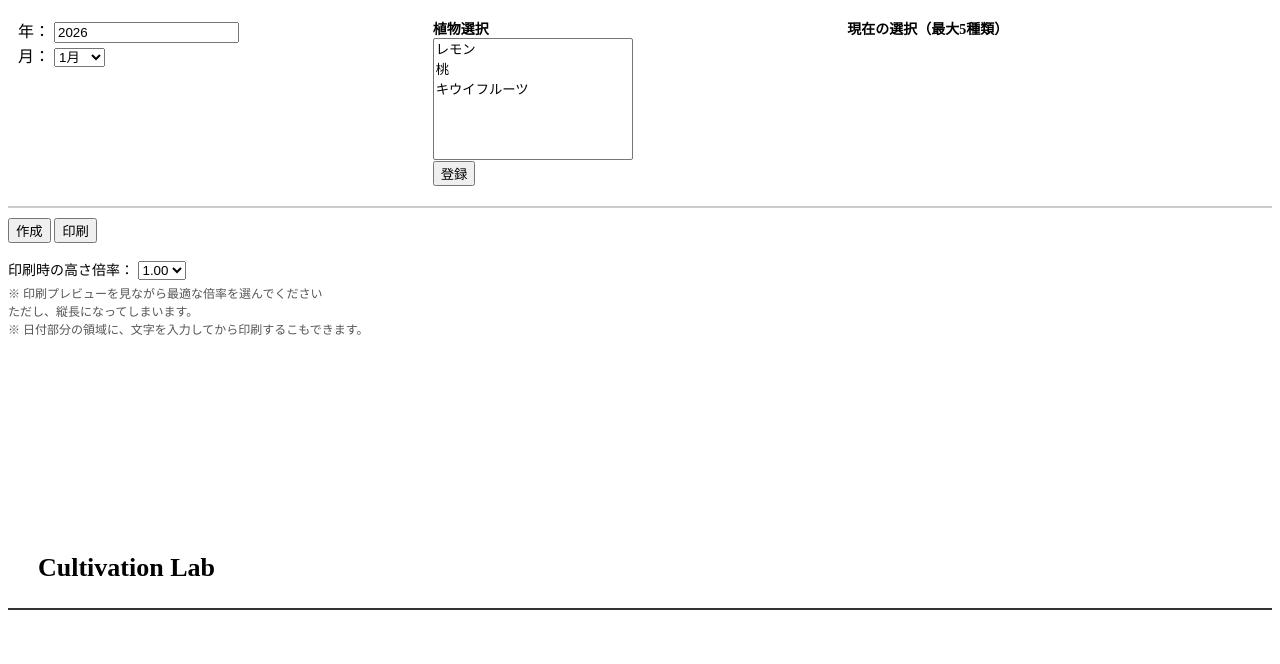
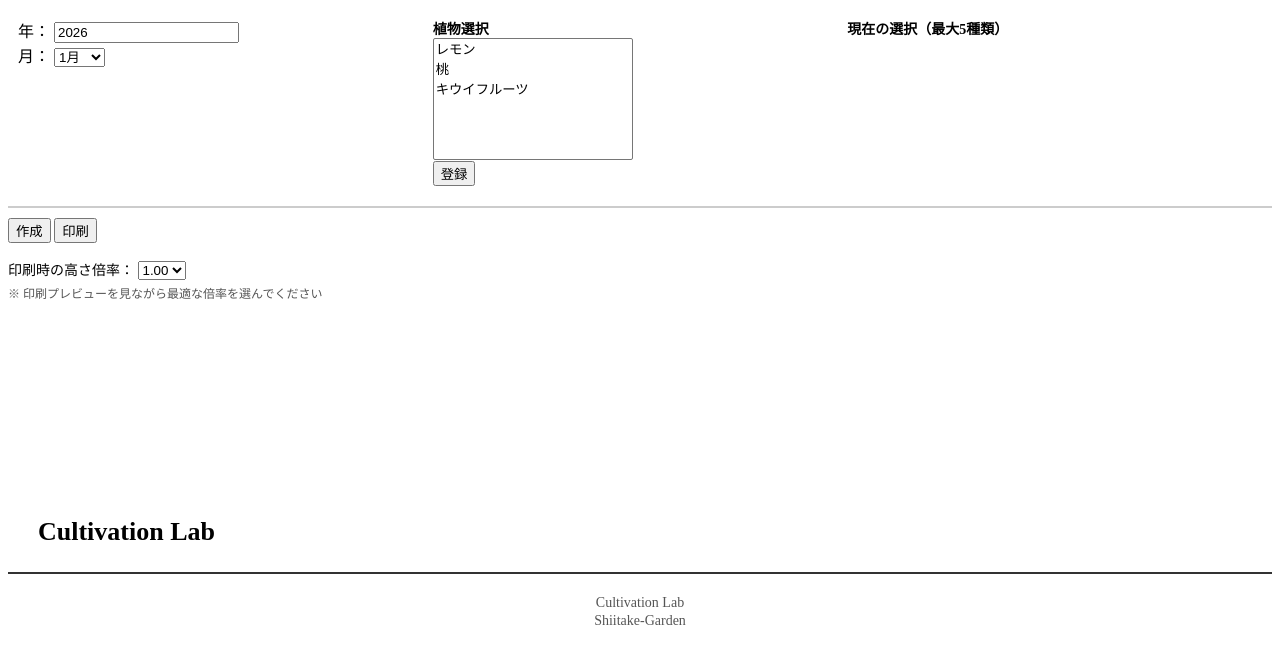
Before and after one commit to shiitake-garden/shiitake-garden.github.io, a Jekyll site: the page contents/calendar/plantcalendar.html, which Jekyll copies as it is, in a window 1280 px wide. Shown: the top 664 px of the page. Built offline with Jekyll 4.4.1, drawn with Linux system fonts in a browser that asks for light colours.

Commit message:
Update plantcalendar.html

```diff
--- a/contents/calendar/plantcalendar.html
+++ b/contents/calendar/plantcalendar.html
@@ -72,7 +72,7 @@
 }
 
 #info-month .month {
-  font-size: 96px;
+  font-size: 120px;
   font-weight: bold;
   line-height: 1;
 }
@@ -154,6 +154,15 @@
   font-size: 12px;
 }
 
+/* ★ ロゴフッター（2行） */
+#footer-logo {
+  text-align: center;
+  margin-top: 10px;
+  font-size: 14px;
+  line-height: 1.3;
+  color: #555;
+}
+
 /* 印刷最適化 */
 @media print {
 
@@ -169,12 +178,12 @@
 
   /* ★ 印刷時の最適高さ（A4にさらに近づける） */
   #calendar td {
-    height: 82px;      /* ← 75px → 82px に調整 */
+    height: 82px;
     min-height: 82px;
   }
 
   #calendar textarea {
-    height: 45px;      /* ← 40px → 45px に調整 */
+    height: 45px;
   }
 
   /* ★ 印刷倍率（デフォルト1.00） */
@@ -256,9 +265,7 @@
   </label>
 
   <div style="font-size:12px; color:#555; margin-top:4px;">
-    ※ 印刷プレビューを見ながら最適な倍率を選んでください<BR>
-    ただし、縦長になってしまいます。<BR>
-    ※ 日付部分の領域に、文字を入力してから印刷するこもできます。
+    ※ 印刷プレビューを見ながら最適な倍率を選んでください
   </div>
 </div>
 
@@ -285,6 +292,14 @@
 <!--  カレンダー本体           -->
 <!-- ========================= -->
 <table id="calendar"></table>
+
+<!-- ========================= -->
+<!--  ★ ロゴフッター（2行）   -->
+<!-- ========================= -->
+<div id="footer-logo">
+  <div>Cultivation Lab</div>
+  <div>Shiitake-Garden</div>
+</div>
 
 <script>
 /* ============================
```
